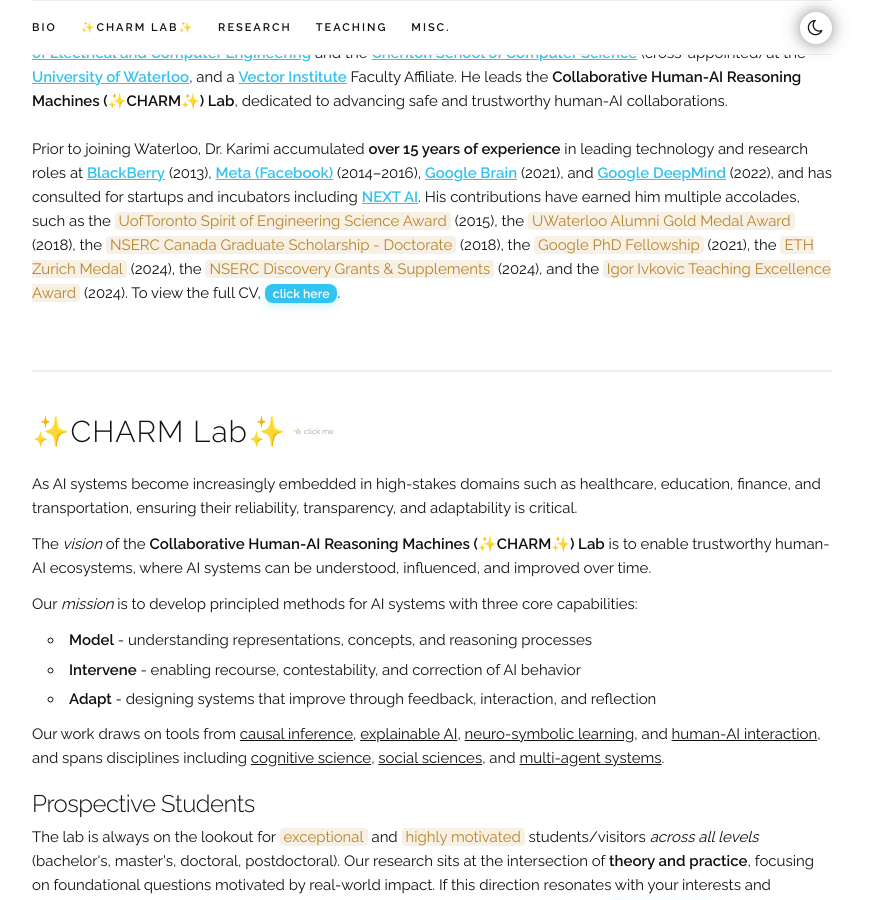
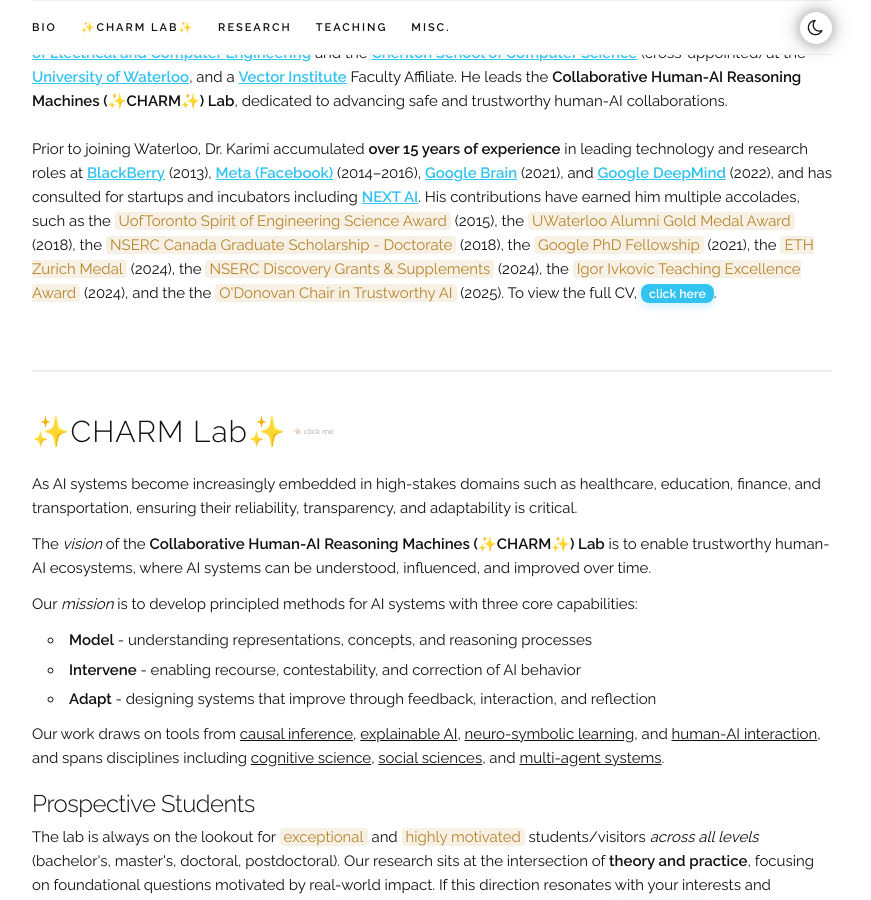
Before and after one commit to charmlab/website, a Jekyll site: the page built from index.html, in a window 1280 px wide and 900 px high, scrolled down 421 px. Shown: the whole window, without its empty margins (208-1079 px from the left). Built offline with Jekyll 4.4.1, drawn with Linux system fonts in a browser that asks for light colours; some web fonts are replaced.

Commit message:
Added O'Donovan Chair to bio.

```diff
--- a/index.html
+++ b/index.html
@@ -23,7 +23,7 @@ title: Home
     <a href="https://www.nextcanada.com/next-ai/" target="_blank">NEXT AI</a>.
 
 
-    His contributions have earned him multiple accolades, such as the <span class="award">UofToronto Spirit of Engineering Science Award</span> (2015), the <span class="award">UWaterloo Alumni Gold Medal Award</span> (2018), the <span class="award">NSERC Canada Graduate Scholarship - Doctorate</span> (2018), the <span class="award">Google PhD Fellowship</span> (2021), the <span class="award">ETH Zurich Medal</span> (2024), the <span class="award">NSERC Discovery Grants & Supplements</span> (2024), and the <span class="award">Igor Ivkovic Teaching Excellence Award</span> (2024). To view the full CV, <a class="inline-cta" href={{ "/assets/cv/cv.pdf" | prepend: site.baseurl }} target="_blank">click here</a>.
+    His contributions have earned him multiple accolades, such as the <span class="award">UofToronto Spirit of Engineering Science Award</span> (2015), the <span class="award">UWaterloo Alumni Gold Medal Award</span> (2018), the <span class="award">NSERC Canada Graduate Scholarship - Doctorate</span> (2018), the <span class="award">Google PhD Fellowship</span> (2021), the <span class="award">ETH Zurich Medal</span> (2024), the <span class="award">NSERC Discovery Grants & Supplements</span> (2024), the <span class="award">Igor Ivkovic Teaching Excellence Award</span> (2024), and the the <span class="award">O'Donovan Chair in Trustworthy AI</span> (2025). To view the full CV, <a class="inline-cta" href={{ "/assets/cv/cv.pdf" | prepend: site.baseurl }} target="_blank">click here</a>.
   </p>
 
 </div>
```
